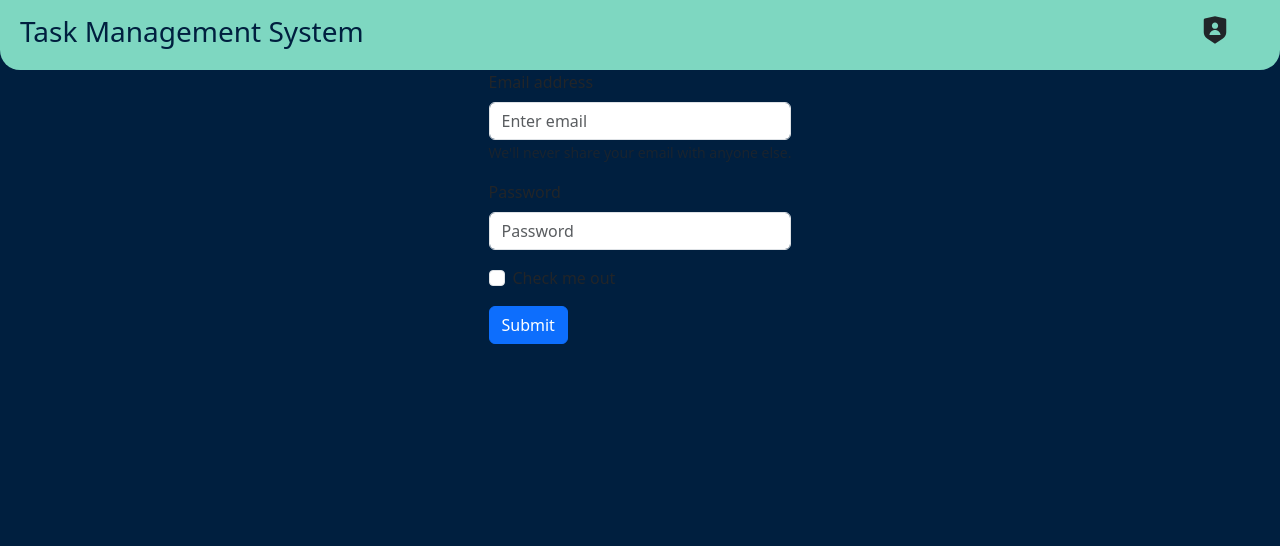
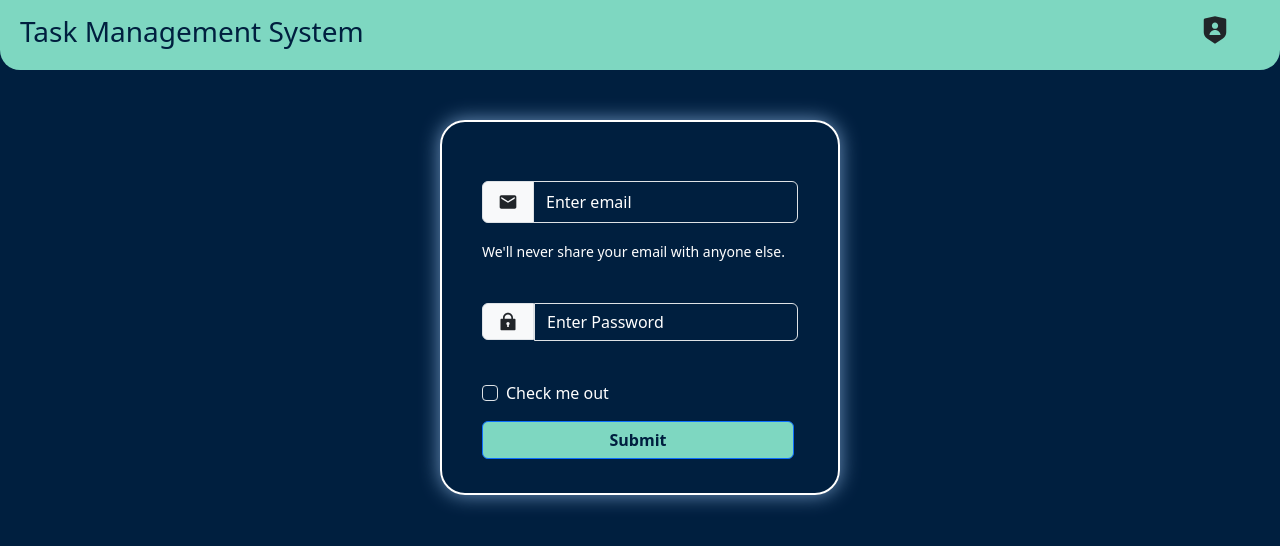
Before and after one commit to zaid0129/REACT-TASK-MANAGEMENT, a React (Vite) app in the folder frontend/: page / in a window 1280 px wide. Shown: the top 546 px of the page. Built offline with nearby package versions, Linux system fonts and the light colour scheme.

Commit message:
adding dashboard

```diff
--- a/frontend/package.json
+++ b/frontend/package.json
@@ -12,6 +12,7 @@
   "dependencies": {
     "axios": "^1.9.0",
     "bootstrap": "^5.3.6",
+    "bootstrap-icons": "^1.13.1",
     "react": "^19.1.0",
     "react-bootstrap": "^2.10.10",
     "react-dom": "^19.1.0",
--- a/frontend/src/CSS/style.css
+++ b/frontend/src/CSS/style.css
@@ -1,29 +1,78 @@
-body{
-    background-color: #001F3F !important;
+body {
+  background-color: #001f3f !important;
 }
-.header{
-    display:flex;
+.header {
+  display: flex;
   padding: 15px 50px 0px 20px;
   justify-content: space-between;
   height: 70px !important;
-    background-color: #7ED7C1 !important;
-    border-bottom-left-radius:20px ;
-    border-bottom-right-radius:20px ;
+  background-color: #7ed7c1 !important;
+  border-bottom-left-radius: 20px;
+  border-bottom-right-radius: 20px;
 }
-.header h3{
+.header h3 {
   text-align: center;
 
-    color: #001F3F !important;
+  color: #001f3f !important;
 }
-#usrIcn{
+#usrIcn {
   width: 30px;
   height: 30px;
-
 }
-.formCover{
-
+.formCover {
   display: flex;
   justify-content: center;
   align-items: center;
+}
+.myForm {
+  border: 2px solid white;
+  border-radius: 25px;
+  width: 400px;
+  padding: 34px 40px;
+  box-shadow: 0 0 20px rgba(158, 198, 243, 0.7);
+  margin-top: 50px;
+}
+.myForm input {
+  background: transparent !important;
+  color: white !important;
+}
+.myForm input::placeholder{
+  color: white !important;
+}
+.chk input[type="checkbox"]:checked{
+   color: white !important;
+   border-color: white !important;
+}
+.chk label{
+    color: white;
+}
+.txt{
+    color: white !important;
 
 }
+.psw{
+    margin:40px 0px !important;
+}
+.email{
+    margin-top: 25px !important;
+}
+.inptxt{
+  margin-top: 25px !important;
+    height: 42px !important;
+    padding: 0px 15px !important;
+}
+.inptxt2{
+    margin-top: 40px !important;
+    height: 37px !important;
+    padding: 0px 15px !important;
+}
+
+.env{
+    font-size: 20px;
+}
+.login{
+    width: 312px;
+     background-color: #7ed7c1 !important;
+   color: #001f3f !important;
+   font-weight: 700 !important;
+}
--- a/frontend/src/Components/Header.jsx
+++ b/frontend/src/Components/Header.jsx
@@ -2,7 +2,7 @@ import { RiShieldUserFill } from "react-icons/ri";
 import { useState } from 'react';
 import Button from 'react-bootstrap/Button';
 import Modal from 'react-bootstrap/Modal';
-
+import Form from 'react-bootstrap/Form';
 const Header = () => {
     const [show, setShow] = useState(false);
 
@@ -14,17 +14,31 @@ const Header = () => {
         <h3>Task Management System</h3> <RiShieldUserFill id="usrIcn" onClick={handleShow}/>
         <Modal show={show} onHide={handleClose}>
         <Modal.Header closeButton>
-          <Modal.Title>Modal heading</Modal.Title>
+          <Modal.Title>User Login</Modal.Title>
         </Modal.Header>
-        <Modal.Body>Woohoo, you are reading this text in a modal!</Modal.Body>
-        <Modal.Footer>
-          <Button variant="secondary" onClick={handleClose}>
-            Close
-          </Button>
-          <Button variant="primary" onClick={handleClose}>
-            Save Changes
-          </Button>
-        </Modal.Footer>
+        <Modal.Body>
+<Form>
+      <Form.Group className="mb-3" controlId="formBasicEmail">
+        <Form.Label>Email address</Form.Label>
+        <Form.Control type="email" placeholder="Enter email" />
+        <Form.Text className="text-muted">
+          We'll never share your email with anyone else.
+        </Form.Text>
+      </Form.Group>
+
+      <Form.Group className="mb-3" controlId="formBasicPassword">
+        <Form.Label>Password</Form.Label>
+        <Form.Control type="password" placeholder="Password" />
+      </Form.Group>
+      <Form.Group className="mb-3" controlId="formBasicCheckbox">
+        <Form.Check type="checkbox" label="Check me out" />
+      </Form.Group>
+      <Button variant="primary" type="submit">
+        Submit
+      </Button>
+    </Form>
+        </Modal.Body>
+
       </Modal>
         </div>
         </>
--- a/frontend/src/Pages/Login.jsx
+++ b/frontend/src/Pages/Login.jsx
@@ -1,27 +1,48 @@
 import Button from 'react-bootstrap/Button';
-import Form from 'react-bootstrap/Form';
+import { InputGroup,Form} from 'react-bootstrap';
+import { MdEmail } from "react-icons/md";
+import { RiLock2Fill } from "react-icons/ri";
+const Login=()=>{
+  const handleSubmit=()=>{
+    return(
+      <>
 
-const Login=()=>{
+      </>
+    )
+  }
     return(
         <>
         <div className='formCover'>
-        <Form>
-      <Form.Group className="mb-3" controlId="formBasicEmail">
-        <Form.Label>Email address</Form.Label>
-        <Form.Control type="email" placeholder="Enter email" />
-        <Form.Text className="text-muted">
+        <Form className='myForm'>
+      <InputGroup className="mb-3">
+  <InputGroup.Text className='inptxt'>
+    <MdEmail className='env'/>
+  </InputGroup.Text>
+  <Form.Control
+    type="email"
+    placeholder="Enter email"
+    className="email"
+  />
+</InputGroup>
+        <Form.Text className="txt">
           We'll never share your email with anyone else.
         </Form.Text>
+
+      <InputGroup>
+  <InputGroup.Text className='inptxt2'>
+    <RiLock2Fill className='env'/>
+  </InputGroup.Text>
+  <Form.Control
+    type="password"
+    placeholder="Enter Password"
+    className="psw"
+  />
+</InputGroup>
+
+      <Form.Group className="mb-3" controlId="formBasicCheckbox">
+        <Form.Check type="checkbox" label="Check me out" className='text-white chk'/>
       </Form.Group>
-
-      <Form.Group className="mb-3" controlId="formBasicPassword">
-        <Form.Label>Password</Form.Label>
-        <Form.Control type="password" placeholder="Password" />
-      </Form.Group>
-      <Form.Group className="mb-3" controlId="formBasicCheckbox">
-        <Form.Check type="checkbox" label="Check me out" />
-      </Form.Group>
-      <Button variant="primary" type="submit">
+      <Button className='login' type="submit" onClick={handleSubmit}>
         Submit
       </Button>
     </Form>
```
Also changed, not shown: 1 other file (tests, documents, lock files or other folders). Lines whose indentation alone changed are shown as unchanged.
